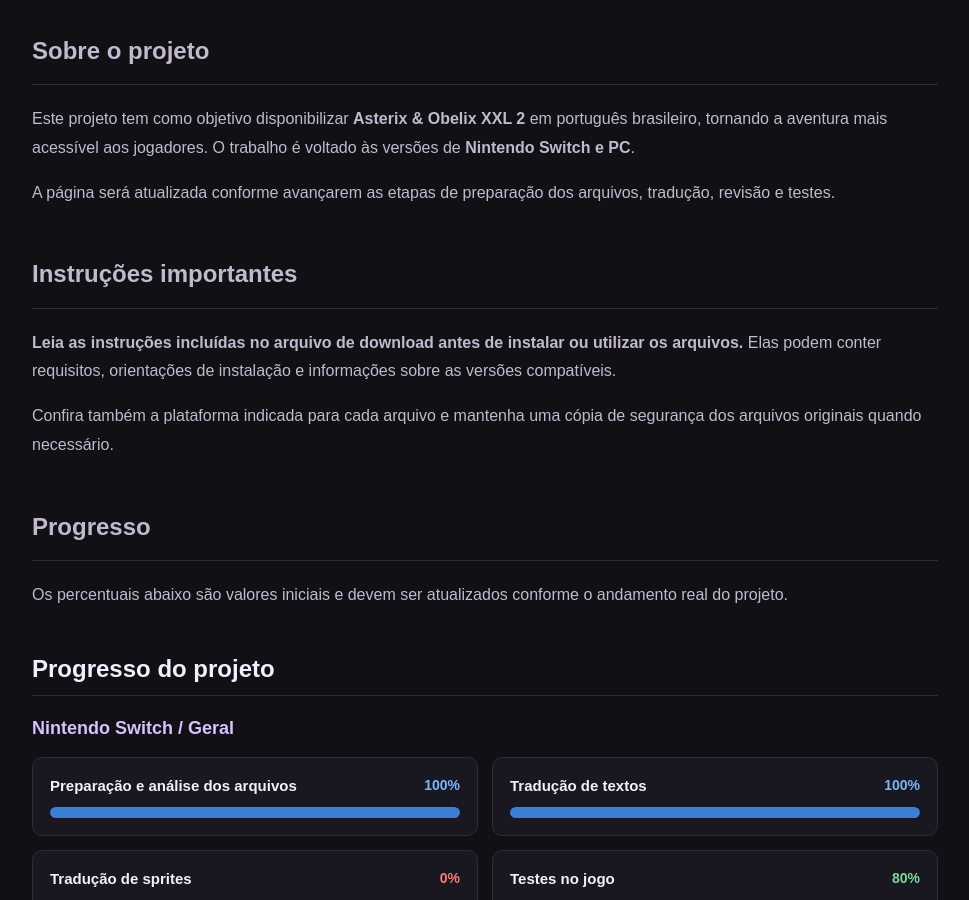
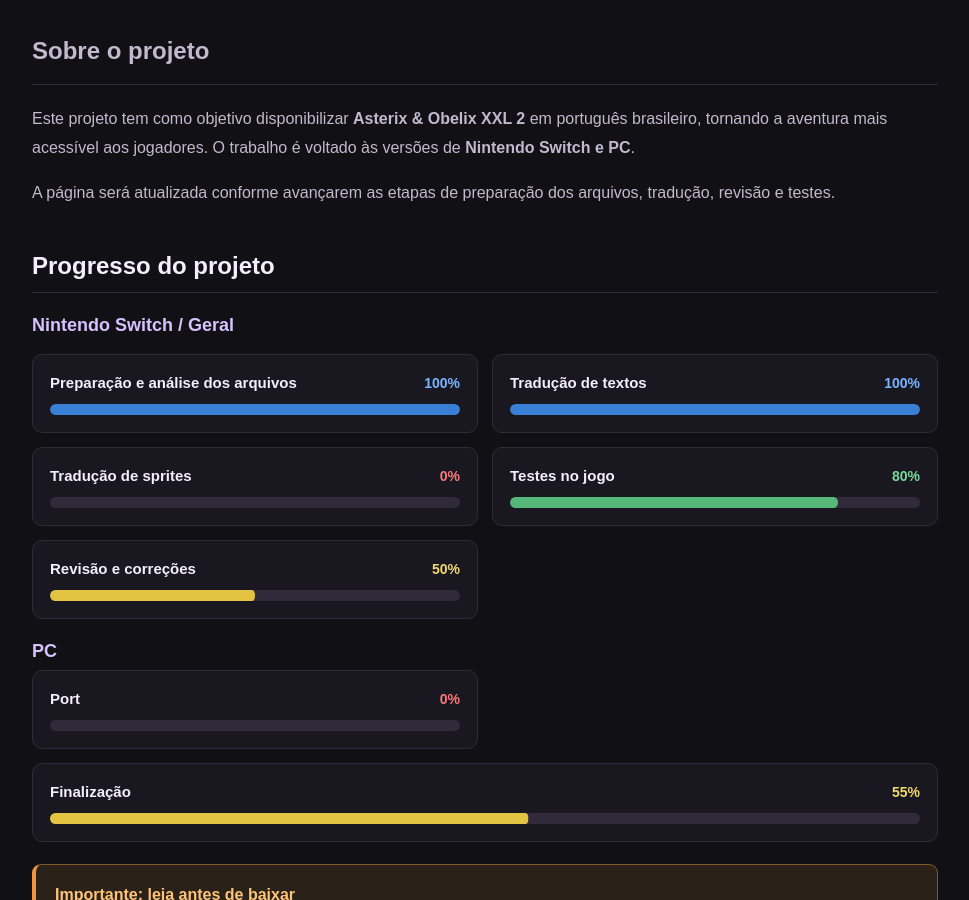
Before and after one commit to TemplarioK1/covil-secreto, a Jekyll site: the page built from _projetos/asterix-xxl2.md, in a window 1280 px wide and 900 px high, scrolled down 752 px. Shown: the whole window, without its empty margins (155-1124 px from the left). Built offline with Jekyll 4.4.1, drawn with Linux system fonts in a browser that asks for light colours.

Commit message:
Simplifica descrição dos projetos

```diff
--- a/_projetos/asterix-xxl2.md
+++ b/_projetos/asterix-xxl2.md
@@ -38,18 +38,10 @@ game_online_multiplayer: Não
 game_players: 1 jogador
 game_multiplayer_details: Jogo para um jogador; não possui modos multiplayer local ou online.
 ---
+
+
 ## Sobre o projeto
 
 Este projeto tem como objetivo disponibilizar **Asterix & Obelix XXL 2** em português brasileiro, tornando a aventura mais acessível aos jogadores. O trabalho é voltado às versões de **Nintendo Switch e PC**.
 
 A página será atualizada conforme avançarem as etapas de preparação dos arquivos, tradução, revisão e testes.
-
-## Instruções importantes
-
-**Leia as instruções incluídas no arquivo de download antes de instalar ou utilizar os arquivos.** Elas podem conter requisitos, orientações de instalação e informações sobre as versões compatíveis.
-
-Confira também a plataforma indicada para cada arquivo e mantenha uma cópia de segurança dos arquivos originais quando necessário.
-
-## Progresso
-
-Os percentuais abaixo são valores iniciais e devem ser atualizados conforme o andamento real do projeto.
```
